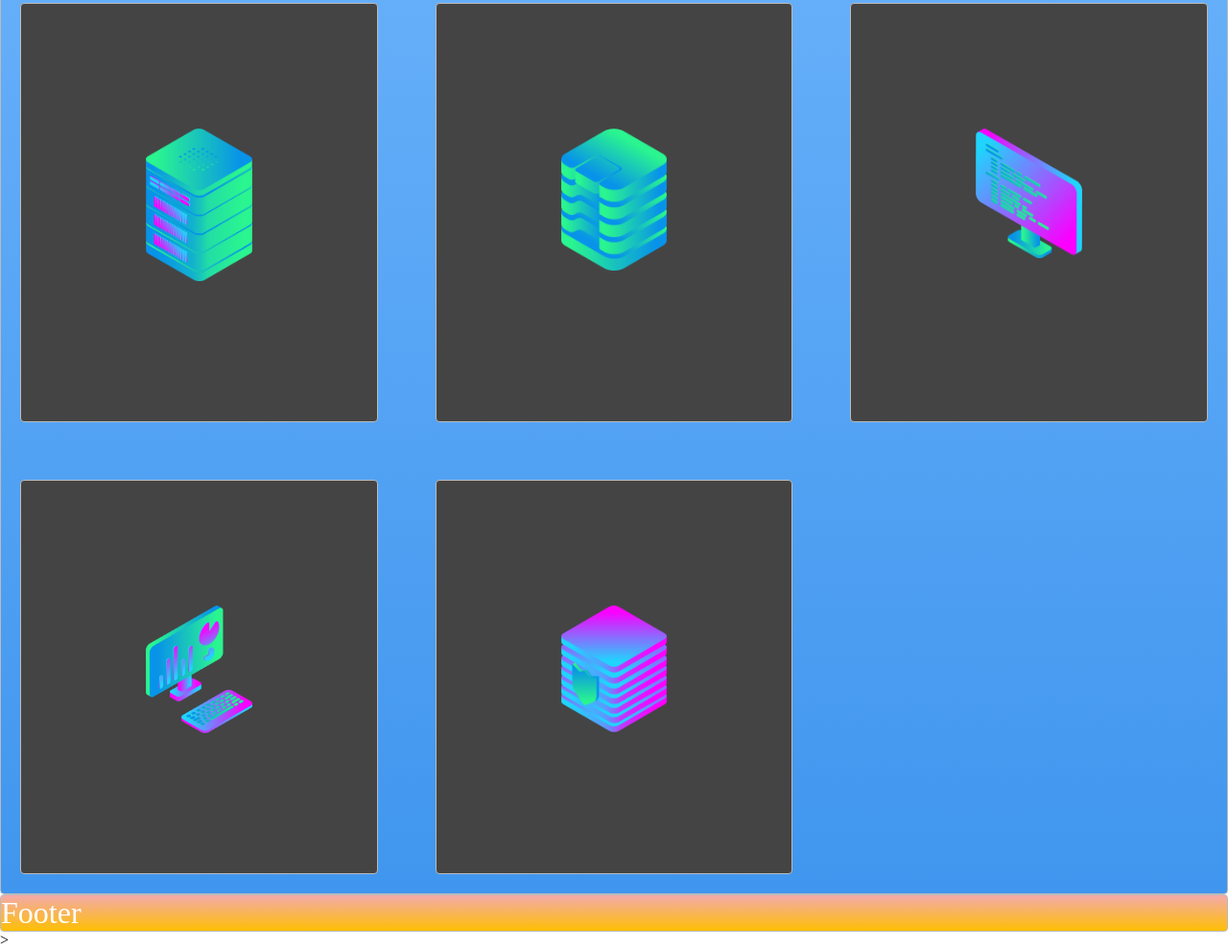
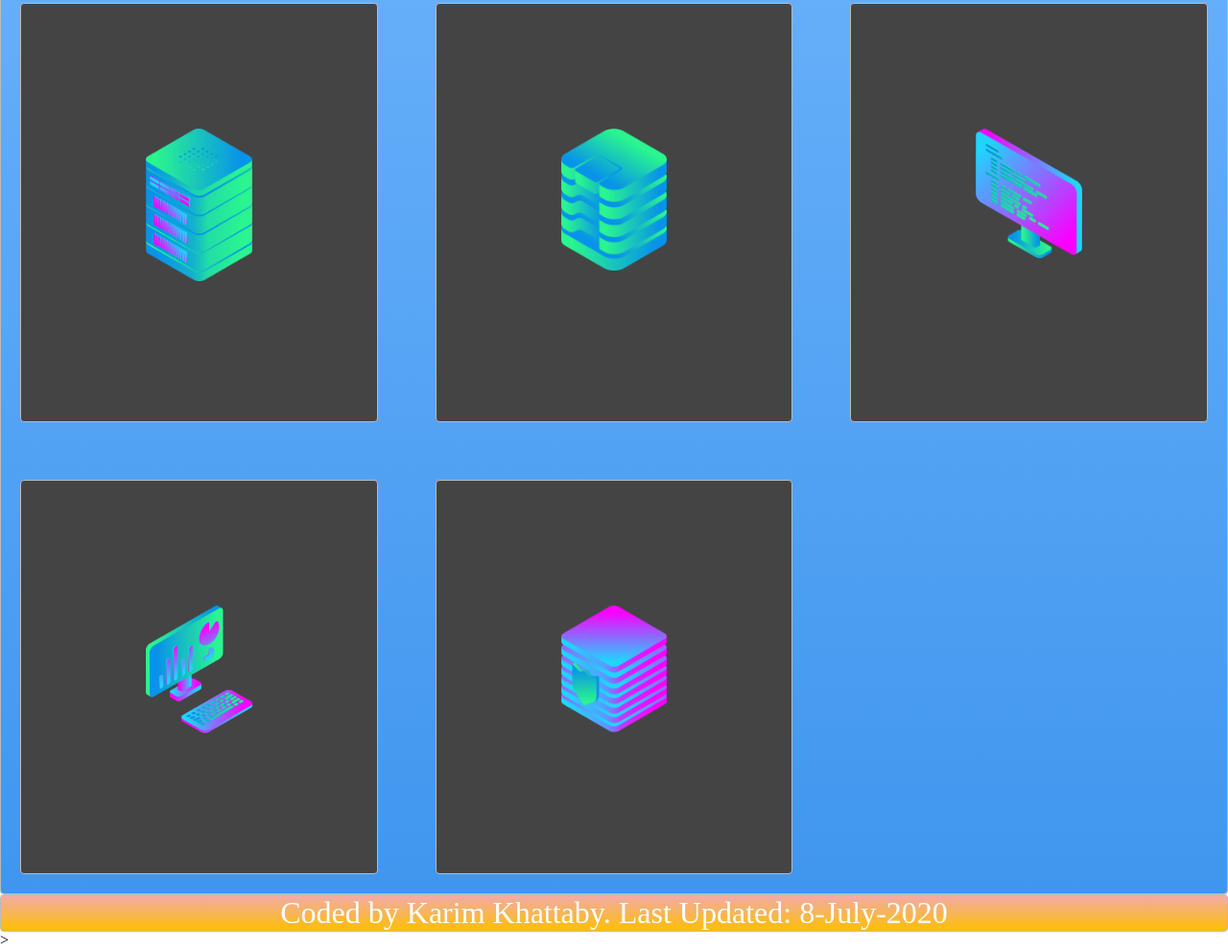
Before and after one commit to karimkhattaby/Website-Layout-Template, a plain HTML site: page index.html in a window 1280 px wide. Shown: the part 992-1981 px from the top of the page at 96% size. Drawn offline with Linux system fonts and the light colour scheme.

Commit message:
Add Footer Styling

```diff
--- a/index.html
+++ b/index.html
@@ -31,6 +31,6 @@
     <div class="box zone"><img src="./img/server_safe_2.png"></div>
   </section>
 
-  <footer class="zone yellow">Footer</footer>>
+  <footer class="zone yellow">Coded by Karim Khattaby. Last Updated: 8-July-2020</footer>>
 </body>
 </html>
--- a/style.css
+++ b/style.css
@@ -57,7 +57,7 @@ a {
     height: 50vh;
 }
 
-/* Grid */
+/* GRID */
 .grid-wrapper {
     display: grid;
     gap: 20px;
@@ -72,6 +72,12 @@ a {
 
 .box > img {
     width: 100%;
+}
+
+
+/* FOOTER */
+footer {
+    text-align: center;
 }
 
 /*https://paulund.co.uk/how-to-create-shiny-css-buttons*/
```
